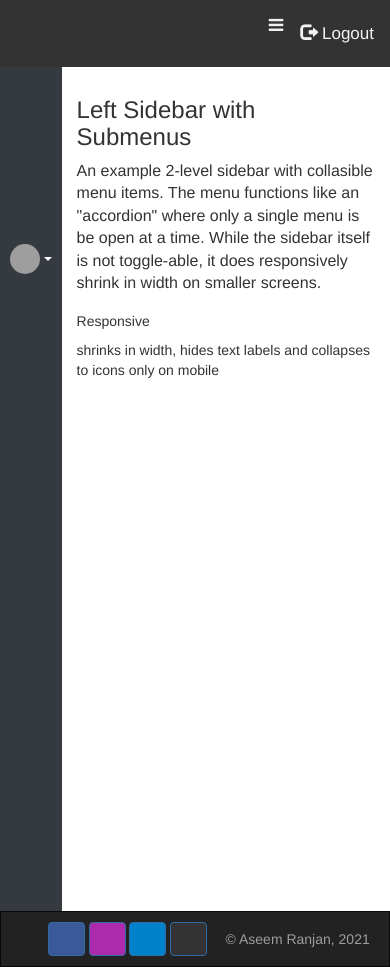
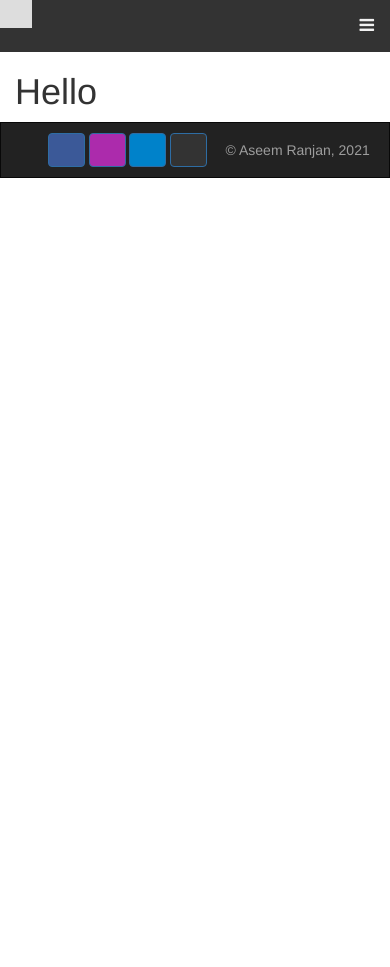
Before and after one commit to aseem0510/Complaint-Management-System, a Django app: page /catalog/dashboard in a window 390 px wide. After the commit the page ends 178 px from the top, so only its background shows below. Run offline with Django 3.2, Linux system fonts and the light colour scheme; some libraries are stand-ins or nearby versions; some web fonts are replaced; grey boxes are pictures that could not be loaded.

Commit message:
Remove Sidebar, Change password

```diff
--- a/catalog/templates/catalog/dashboard.html
+++ b/catalog/templates/catalog/dashboard.html
@@ -160,94 +160,7 @@
     {% include 'catalog/navbar.html' %}
 
     <div class="container-fluid">
-        <div class="row flex-nowrap">
-
-            <div class="col-auto col-md-3 col-xl-2 px-sm-2 px-0 bg-dark">
-                <div class="d-flex flex-column align-items-center align-items-sm-start px-3 pt-2 text-white min-vh-100">
-
-                    <a href="#" class="d-flex align-items-center pb-3 mb-md-0 me-md-auto text-white text-decoration-none">
-                        <span class="fs-5 d-none d-sm-inline">Photo</span>
-                    </a>
-
-                    <ul class="nav nav-pills flex-column mb-sm-auto mb-0 align-items-center align-items-sm-start" id="menu">
-
-                        <li class="nav-item">
-
-                            <a href="#" class="nav-link align-middle px-0">
-                                <i class="fs-4 bi-house"></i> <span class="ms-1 d-none d-sm-inline">DashBoard</span>
-                            </a>
-
-                        </li>
-
-                        <li>
-                            <a href="#" class="nav-link px-0 align-middle">
-                            <i class="fs-4 bi-table"></i> <span class="ms-1 d-none d-sm-inline">Account</span></a>
-                        </li>
-
-
-                        <li>
-                            <a href="/catalog/changePassword" class="nav-link px-0 align-middle">
-                            <i class="fs-4 bi-people"></i> <span class="ms-1 d-none d-sm-inline">Change Password</span> </a>
-                        </li>
-
-                        <li>
-                            <a href="#" class="nav-link px-0 align-middle">
-                            <i class="fs-4 bi-people"></i> <span class="ms-1 d-none d-sm-inline">Lodge New Complaint</span> </a>
-                        </li>
-
-                        <li>
-                            <a href="#" class="nav-link px-0 align-middle">
-                            <i class="fs-4 bi-people"></i> <span class="ms-1 d-none d-sm-inline">Complaint History</span> </a>
-                        </li>
-
-                        <li>
-                            <a href="#" class="nav-link px-0 align-middle">
-                            <i class="fs-4 bi-people"></i> <span class="ms-1 d-none d-sm-inline">Download Complaints PDF</span> </a>
-                        </li>
-
-
-                    </ul>
-
-                    <hr>
-
-                    <div class="dropdown pb-4">
-
-                        <a href="#" class="d-flex align-items-center text-white text-decoration-none dropdown-toggle" id="dropdownUser1" data-bs-toggle="dropdown" aria-expanded="false">
-                            <img src="https://github.com/mdo.png" alt="hugenerd" width="30" height="30" class="rounded-circle">
-                            <span class="d-none d-sm-inline mx-1">loser</span>
-                        </a>
-
-                        <ul class="dropdown-menu dropdown-menu-dark text-small shadow" aria-labelledby="dropdownUser1">
-
-                            <li><a class="dropdown-item" href="#">New project...</a></li>
-                            <li><a class="dropdown-item" href="#">Settings</a></li>
-                            <li><a class="dropdown-item" href="#">Profile</a></li>
-                            <li><hr class="dropdown-divider"></li>
-                            <li><a class="dropdown-item" href="#">Sign out</a></li>
-
-                        </ul>
-
-                    </div>
-
-                </div>
-            </div>
-
-            <div class="col py-3">
-
-                <h3>Left Sidebar with Submenus</h3>
-
-                <p class="lead">
-                    An example 2-level sidebar with collasible menu items. The menu functions like an "accordion" where only a single
-                    menu is be open at a time. While the sidebar itself is not toggle-able, it does responsively shrink in width on smaller screens.
-                </p>
-
-                <ul class="list-unstyled">
-                    <li><h5>Responsive</h5> shrinks in width, hides text labels and collapses to icons only on mobile</li>
-                </ul>
-
-            </div>
-
-        </div>
+        <h1>Hello</h1>
     </div>
 
 
--- a/catalog/templates/catalog/navbar.html
+++ b/catalog/templates/catalog/navbar.html
@@ -2,6 +2,8 @@
 <link rel="stylesheet" href="https://cdnjs.cloudflare.com/ajax/libs/font-awesome/4.7.0/css/font-awesome.min.css"/>
 
 <div class="topnav" id="myTopnav">
+
+    {% if user.is_authenticated %}
 
     <a href="/accounts/logout" class="nav navbar-nav navbar-right">
 
@@ -10,7 +12,46 @@
 
     <a class="navbar-text, nav navbar-nav navbar-right">Hello, {{user.first_name}}</a>
 
-    <a href="/catalog/dashboard">Complaint Management System</a>
+
+    {% endif %}
+
+
+    <a href="#">
+        <i class="fs-4 bi-house"></i><span class="ms-1 d-none d-sm-inline">Dashboard</span>
+    </a>
+
+    <a href="#" >
+        <i class="fs-4 bi-table"></i> <span class="ms-1 d-none d-sm-inline">Profile</span>
+    </a>
+
+    <!--
+    <a href="#">
+        <span class="fs-4 d-none d-sm-inline">Photo</span>
+    </a>
+    -->
+
+    <a href="#">
+        <i class="fs-4 bi-people"></i> <span class="ms-1 d-none d-sm-inline">Lodge New Complaint</span>
+    </a>
+
+
+    <a href="#">
+        <i class="fs-4 bi-people"></i> <span class="ms-1 d-none d-sm-inline">Complaint History</span>
+    </a>
+
+    <a href="#">
+        <i class="fs-4 bi-people"></i> <span class="ms-1 d-none d-sm-inline">Download Complaints PDF</span>
+    </a>
+
+
+
+
+
+
+
+
+
+
 
 
     <a href="javascript:void(0);" class="icon" onclick="myFunction()">
--- a/catalog/urls.py
+++ b/catalog/urls.py
@@ -4,5 +4,5 @@
 
 urlpatterns = [
     path("dashboard", views.dashboard, name="dashboard"),
-    path("changePassword", views.changePassword, name="changePassword"),
+    # path("changePassword", views.changePassword, name="changePassword"),
 ]
--- a/catalog/views.py
+++ b/catalog/views.py
@@ -11,6 +11,7 @@
 def dashboard(request):
     return render(request, 'catalog/dashboard.html')
 
+"""
 def changePassword(request):
 
     if request.method == "POST":
@@ -45,5 +46,6 @@
 
     else:
 
+        return render(request, 'catalog/changePassword.html')
 
-        return render(request, 'catalog/changePassword.html')
+"""
```
